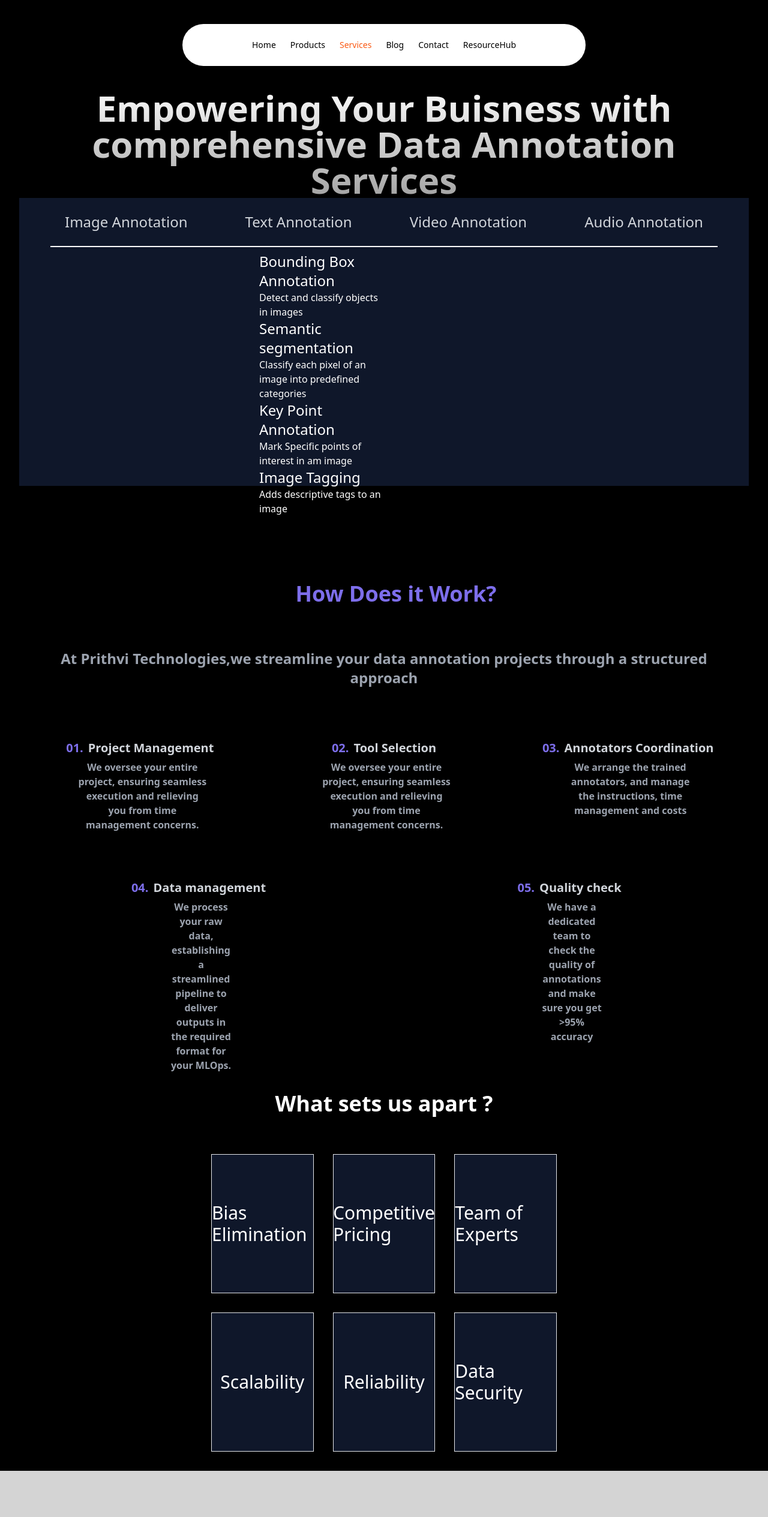
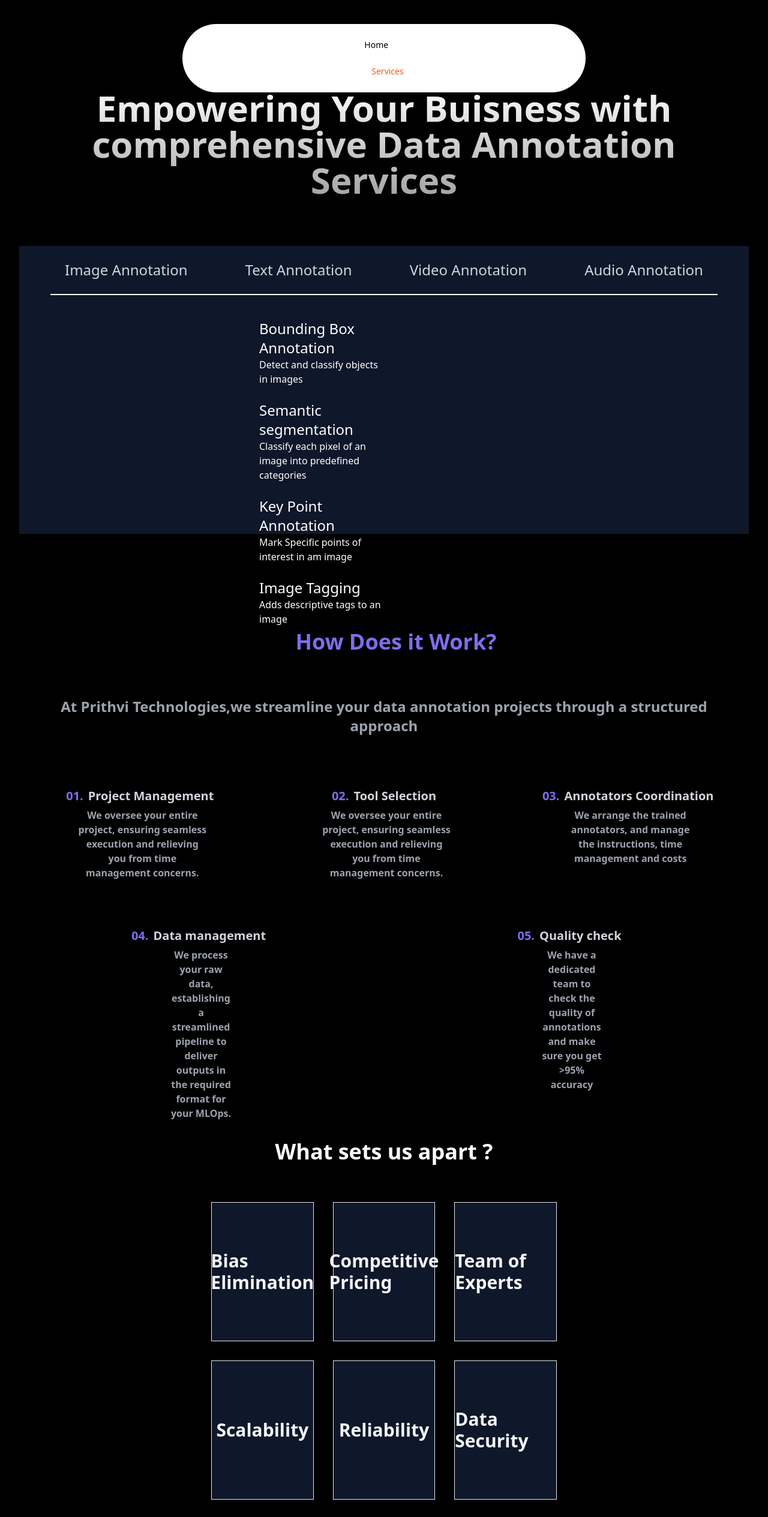
Before and after one commit to sysadmin-prithvi/PrithviTechnologies-Website, an Astro site: page /PrithviTechnologies-Website/services in a window 1280 px wide. Shown: the top 2529 px of the page at 60% size. Built offline with nearby package versions, Linux system fonts and the light colour scheme; Astro itself is replaced by a stand-in of ours.

Commit message:
changed the navbar

```diff
--- a/src/components/sections/navbar&footer/Navbar.astro
+++ b/src/components/sections/navbar&footer/Navbar.astro
@@ -18,11 +18,11 @@ const homeUrl = Astro.currentLocale === "fr" ? "/fr" : "/";
     <div class="fixed top-10 inset-x-0 max-w-2xl mx-auto z-50">
 
       <nav
-      class="relative rounded-full border border-transparent dark:bg-black dark:border-white/[0.2] bg-white shadow-input flex justify-center space-x-4 py-3"
+      class="relative rounded-full  border border-transparent dark:bg-black dark:border-white/[0.2] bg-white shadow-input flex justify-center space-x-4 py-3"
       aria-label="Global"
       >
       <!-- Navigation links container -->
-      <div class="flex flex-col text-black font-black gap-y-4 md:flex-row md:gap-x-6 md:gap-y-0">
+      <div class="flex lg:flex-col sm:flex-row space-x-3 text-black font-black gap-y-4 md:flex-row md:gap-x-6 md:gap-y-0">
         {strings.navBarLinks.map(link => (
           <NavLink url={link.url} name={link.name} />
         ))}
--- a/src/pages/services.astro
+++ b/src/pages/services.astro
@@ -52,7 +52,7 @@ const pageTitle: string = `Services | ${SITE.title}`;
         Empowering Your Buisness with comprehensive Data Annotation Services
       </h1>
     </div>
-    <div class="bg-indigoBlue h-[30em] flex-row">
+    <div class="bg-indigoBlue h-[30em] flex-row mt-[5rem]">
     <div class="flex justify-center items-center bg-indigoBlue ">
       <div class="flex flex-row space-x-2 gap-10 lg:text-2xl tabs justify-center items-center  border-b-2 border-white w-fit ">
         <button id='image-button' class="text-gray-300 p-6 tab-links tab-button" onclick="getAnnotation(Event,'image',id)">Image Annotation</button>
@@ -62,10 +62,10 @@ const pageTitle: string = `Services | ${SITE.title}`;
       </div>
     </div>
 
-    <div class="flex flex-row mx-[25rem]">
+    <div class="flex flex-row mx-[25rem] mt-[2rem]">
 
       <div class="h-[22rem] w-1/2 py-2">
-        <div class="tab-content " id="image">
+        <div class="tab-content  space-y-6" id="image">
           <div>
             <h1 class="text-2xl text-white">Bounding Box Annotation</h1>
             <p class="text-1xl text-white">Detect and classify objects in images</p>
@@ -83,7 +83,7 @@ const pageTitle: string = `Services | ${SITE.title}`;
             <p class="text-1xl text-white">Adds descriptive tags to an image</p>
           </div>
           </div>
-          <div class="tab-content" id="text" style="display:none">
+          <div class="tab-content space-y-6" id="text" style="display:none">
             <div>
               <h1 class="text-2xl text-white">Entity Annotation</h1>
               <p class="text-1xl text-white">Detect and classify objects in images</p>
@@ -97,13 +97,13 @@ const pageTitle: string = `Services | ${SITE.title}`;
               <p class="text-1xl text-white">Mark Specific points of interest in am image</p>
             </div>
             </div>
-            <div class="tab-content" id="audio" style="display:none">
+            <div class="tab-content flex space-y-6" id="audio" style="display:none">
               <div>
                 <h1 class="text-2xl text-white">Speech-To-Text Transition  </h1>
                 <p class="text-1xl text-white">Convert spoken words into text </p>
               </div>
               <div>
-                <h1 class="text-2xl text-white">Audio Classification</h1>
+                <h1 class="text-2xl text-white ">Audio Classification</h1>
                 <p class="text-1xl text-white">Categorize audio into predefined classes</p>
               </div>
               <div>
@@ -117,7 +117,7 @@ const pageTitle: string = `Services | ${SITE.title}`;
               </div>
               </div>
 
-              <div class="tab-content" id="video" style="display:none">
+              <div class="tab-content flex  space-y-6" id="video" style="display:none">
                 <div>
                   <h1 class="text-2xl text-white">Frame-by-Frame Annotation</h1>
                   <p class="text-1xl text-white">Annotate each frame as a standalone image</p>
@@ -225,23 +225,23 @@ const pageTitle: string = `Services | ${SITE.title}`;
 
     <div class="h-[35rem] grid grid-cols-1 sm:grid-cols-2  lg:grid-cols-3 lg:grid-rows-2  gap-8 lg:py-[2rem] lg:px-[20rem] mt-[2rem]">
 
-          <div  class="border bg-indigoBlue flex justify-center items-center grid-set">
-              <h1 class="text-white text-3xl">Bias Elimination</h1>
+          <div  class="border bg-indigoBlue text-bl flex justify-center items-center grid-set">
+              <h1 class=" text-3xl  font-bold">Bias Elimination</h1>
           </div>
-          <div class="border bg-indigoBlue flex justify-center items-center grid-set ">
-            <h1 class="text-white text-3xl">Competitive Pricing</h1>
+          <div class="border bg-indigoBlue text-bl font-bold flex justify-center items-center grid-set ">
+            <h1 class=" text-3xl">Competitive Pricing</h1>
           </div>
-          <div class="border bg-indigoBlue flex justify-center items-center grid-set">
-            <h1 class="text-white text-3xl">Team of Experts</h1>
+          <div class="border bg-indigoBlue text-bl font-bold flex justify-center items-center grid-set">
+            <h1 class="text-3xl">Team of Experts</h1>
           </div>
-          <div class="border bg-indigoBlue flex justify-center items-center grid-set">
-            <h1 class="text-white text-3xl">Scalability</h1>
+          <div class="border bg-indigoBlue text-bl font-bold flex justify-center items-center grid-set">
+            <h1 class="text-3xl">Scalability</h1>
           </div>
-          <div class="border bg-indigoBlue flex justify-center items-center grid-set">
-            <h1 class="text-white text-3xl">Reliability</h1>
+          <div class="border bg-indigoBlue text-bl font-bold flex justify-center items-center grid-set">
+            <h1 class=" text-3xl">Reliability</h1>
           </div>
-          <div class="border bg-indigoBlue flex justify-center items-center grid-set">
-            <h1 class="text-white text-3xl">Data Security</h1>
+          <div class="border bg-indigoBlue text-bl font-bold flex justify-center items-center grid-set">
+            <h1 class="text-3xl">Data Security</h1>
           </div>
       </div>
 
@@ -256,14 +256,18 @@ const pageTitle: string = `Services | ${SITE.title}`;
     .tab{
       overflow:hidden;
     }
+    button:hover{
+      background-color: rgb(33, 56, 77);
+
+    }
     .tab-button{
       cursor: pointer;
-      tansition:0.3s;
+      /* tansition:0.3s; */
 
     }
     .tab-button:hover{
       /* border: 2px solid rgb(97, 86, 86); */
-      border-radius: 5px;
+      border-radius: 10px;
       background-color: rgb(33, 56, 77);
 
     }
@@ -304,7 +308,7 @@ const pageTitle: string = `Services | ${SITE.title}`;
     }
 
     .grid-set{
-    background: linear-gradient(#0f172a, #0f172a 50%, #7d6eeb 0,#7d6eeb);
+    background: linear-gradient(#0f172a, #0f172a 50%, #fd0 0,#fd0);
     background-size: 100% 200%;
     cursor: pointer;
 
@@ -312,8 +316,18 @@ const pageTitle: string = `Services | ${SITE.title}`;
     transition: background .5s cubic-bezier(.19,1,.22,1);
     width: 100%;
 }
+
 .grid-set:hover {
     background-position: 0 100%;
+    color:rgb(12, 12, 12)
+}
+.text-bl{
+  color: #f3f5f7;
+}
+
+.text-bl:hover {
+    /* background-position: 0 100%; */
+    color:rgb(12, 12, 12)
 }
 
 
--- a/src/utils/navigation.ts
+++ b/src/utils/navigation.ts
@@ -1,11 +1,11 @@
 // An array of links for navigation bar
 const navBarLinks = [
   { name: "Home", url: "/PrithviTechnologies-Website" },
-  { name: "Products", url: "/PrithviTechnologies-Website/" },
+  // { name: "Products", url: "/PrithviTechnologies-Website/" },
   { name: "Services", url: "/PrithviTechnologies-Website/services" },
-  { name: "Blog", url: "/PrithviTechnologies-Website/" },
-  { name: "Contact", url: "/PrithviTechnologies-Website/contact" },
-  { name: "ResourceHub", url: "/PrithviTechnologies-Website/resourceHub" },
+  // { name: "Blog", url: "/PrithviTechnologies-Website/" },
+  // { name: "Contact", url: "/PrithviTechnologies-Website/contact" },
+  // { name: "ResourceHub", url: "/PrithviTechnologies-Website/resourceHub" },
 
 ];
 // An array of links for footer
```
